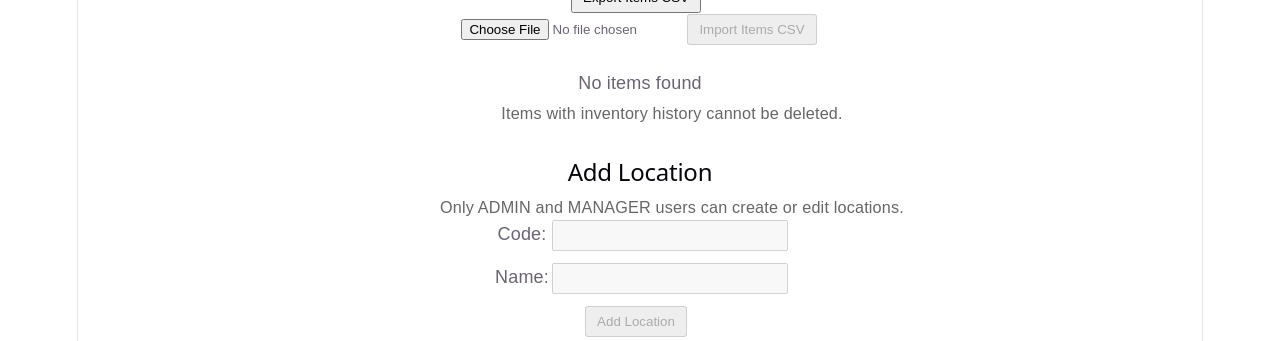
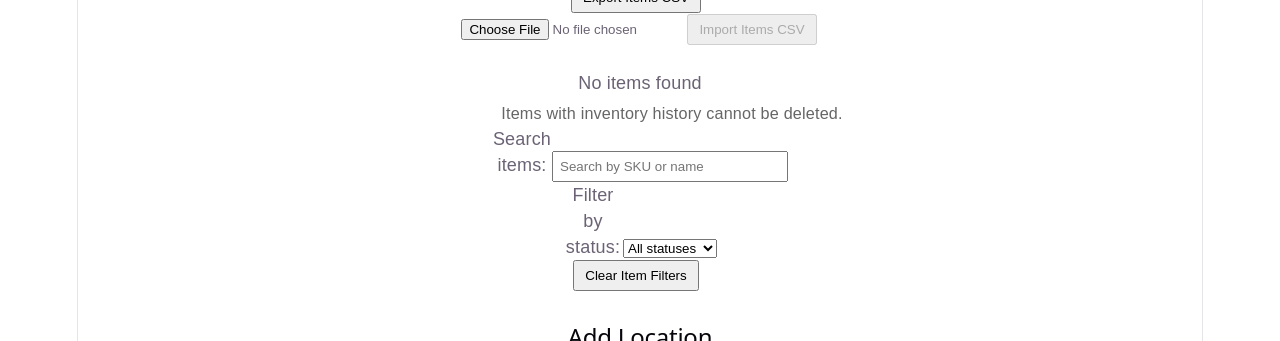
Before and after one commit to yb50/SyncERPal, a React app in the folder frontend/: page / in a window 1280 px wide. Shown: the part 1300-1641 px from the top of the page. Built offline with nearby package versions, Linux system fonts and the light colour scheme; no server answers; the HTML template or start-up script is replaced by a standard one.

Commit message:
feat: filter items in React
Add search and status filters to the items table.

Allow users to filter items by SKU, name, and stock status so larger inventories are easier to browse.

```diff
--- a/frontend/src/components/Item/ItemSection.jsx
+++ b/frontend/src/components/Item/ItemSection.jsx
@@ -1,3 +1,4 @@
+import { useState } from "react";
 import ItemForm from "./ItemForm";
 import ItemTable from "./ItemTable";
 
@@ -31,6 +32,9 @@ function ItemSection({
   canManageItems,
   setSuccessMessage,
 }) {
+  const [itemSearchText, setItemSearchText] = useState("");
+  const [selectedItemStatus, setSelectedItemStatus] = useState("");
+
   function handleSubmit(event) {
     event.preventDefault();
 
@@ -106,6 +110,38 @@ function ItemSection({
       });
   }
 
+  function getItemStatus(item) {
+    if (item.quantity === 0) {
+      return "OUT_OF_STOCK";
+    }
+
+    if (item.quantity <= item.lowStockThreshold) {
+      return "LOW_STOCK";
+    }
+
+    return "OK";
+  }
+
+  const filteredItems = items.filter((item) => {
+    const searchText = itemSearchText.toLowerCase();
+
+    const matchesSearch =
+      itemSearchText === "" ||
+      item.sku.toLowerCase().includes(searchText) ||
+      item.name.toLowerCase().includes(searchText);
+
+    const matchesStatus =
+      selectedItemStatus == "" ||
+      getItemStatus(item) === selectedItemStatus;
+
+    return matchesSearch && matchesStatus;
+  });
+
+  function clearItemFilters() {
+    setItemSearchText("");
+    setSelectedItemStatus("");
+  }
+
   return (
     <>
       <h2>Add Item</h2>
@@ -156,9 +192,36 @@ function ItemSection({
         Items with inventory history cannot be deleted.
       </p>
 
+      <div>
+        <label>Search items: </label>
+        <input
+          type="text"
+          value={itemSearchText}
+          onChange={(event) => setItemSearchText(event.target.value)}
+          placeholder="Search by SKU or name"
+        />
+      </div>
+
+      <div>
+        <label>Filter by status: </label>
+        <select
+          value={selectedItemStatus}
+          onChange={(event) => setSelectedItemStatus(event.target.value)}
+        >
+          <option value="">All statuses</option>
+          <option value="OK">OK</option>
+          <option value="LOW_STOCK">Low stock</option>
+          <option value="OUT_OF_STOCK">Out of stock</option>
+        </select>
+      </div>
+
+      <button type="button" onClick={clearItemFilters}>
+        Clear Item Filters
+      </button>
+
       {!loading && items.length > 0 && (
         <ItemTable
-          items={items}
+          items={filteredItems}
           stockMovements={stockMovements}
           inventoryBalances={inventoryBalances}
           stockTransfers={stockTransfers}
@@ -166,6 +229,7 @@ function ItemSection({
           onEdit={handleEdit}
           onDelete={handleDelete}
           onViewHistory={handleViewHistory}
+          emptyMessage="No items match the selected filters."
         />
       )}
     </>
--- a/frontend/src/components/Item/ItemTable.jsx
+++ b/frontend/src/components/Item/ItemTable.jsx
@@ -6,7 +6,8 @@ function ItemTable({
   onEdit,
   onDelete,
   onViewHistory,
-  canManageItems
+  canManageItems,
+  emptyMessage = "No items found.",
 }) {
   function getStatus(item) {
     if (item.quantity === 0) {
@@ -51,6 +52,10 @@ function ItemTable({
     );
 
     return hasStockMovements || hasInventoryBalances || hasStockTransfers;
+  }
+
+  if (items.length === 0) {
+    return <p>{emptyMessage}</p>
   }
 
   return (
```
